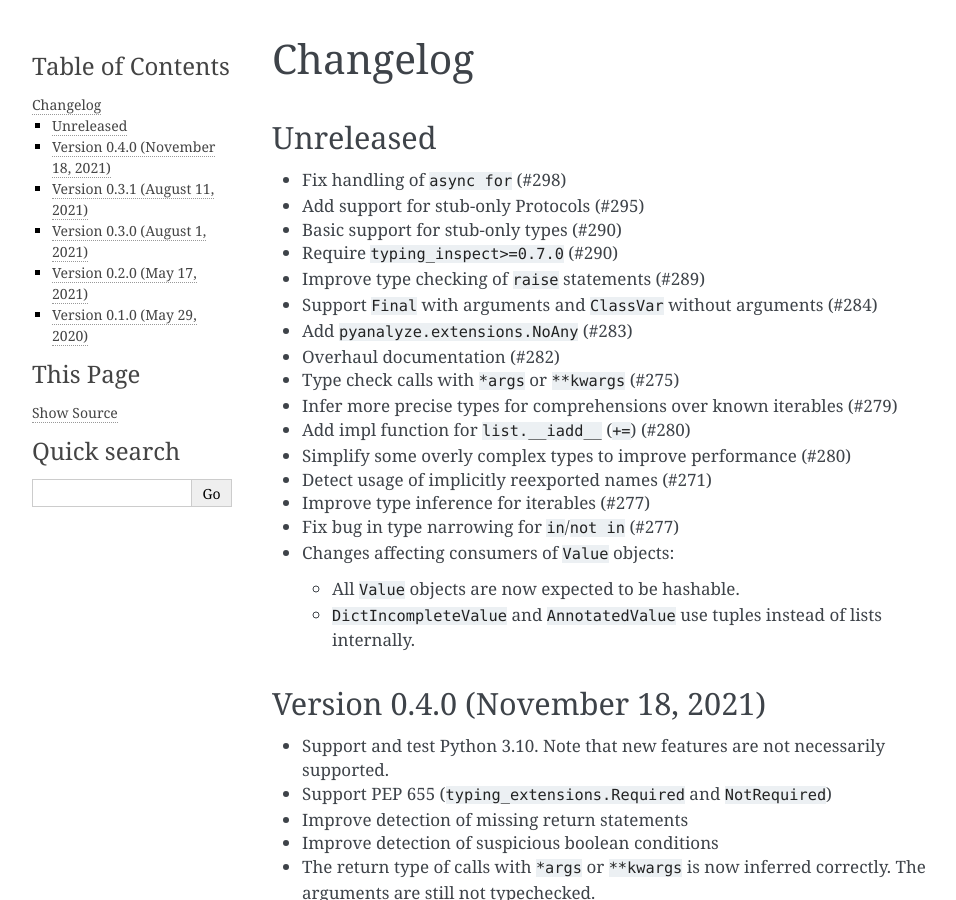
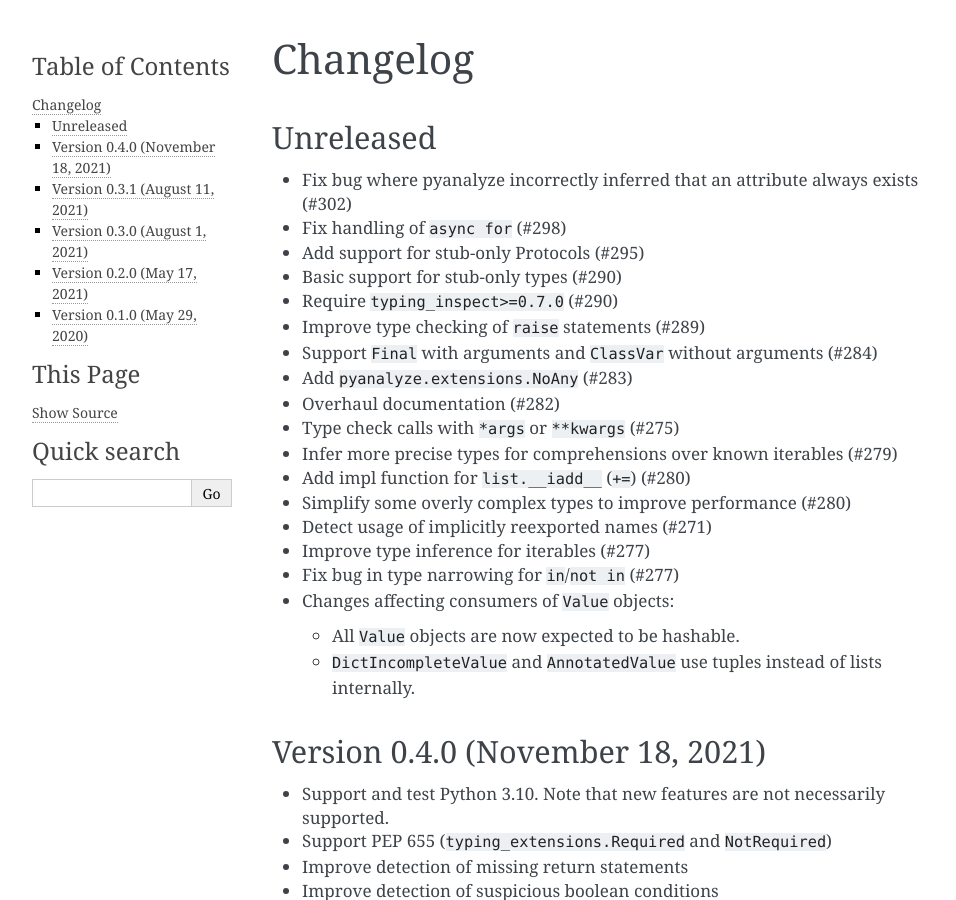
Before and after one commit to quora/pyanalyze, a Sphinx documentation site: the page built from docs/changelog.md, in a window 1280 px wide and 900 px high. Shown: the whole window, without its empty margins (148-1104 px from the left). Built offline with Sphinx 7.4.7, drawn with Linux system fonts in a browser that asks for light colours.

Commit message:
changelog

```diff
--- a/docs/changelog.md
+++ b/docs/changelog.md
@@ -2,6 +2,7 @@
 
 ## Unreleased
 
+- Fix bug where pyanalyze incorrectly inferred that an attribute always exists (#302)
 - Fix handling of `async for` (#298)
 - Add support for stub-only Protocols (#295)
 - Basic support for stub-only types (#290)
```
